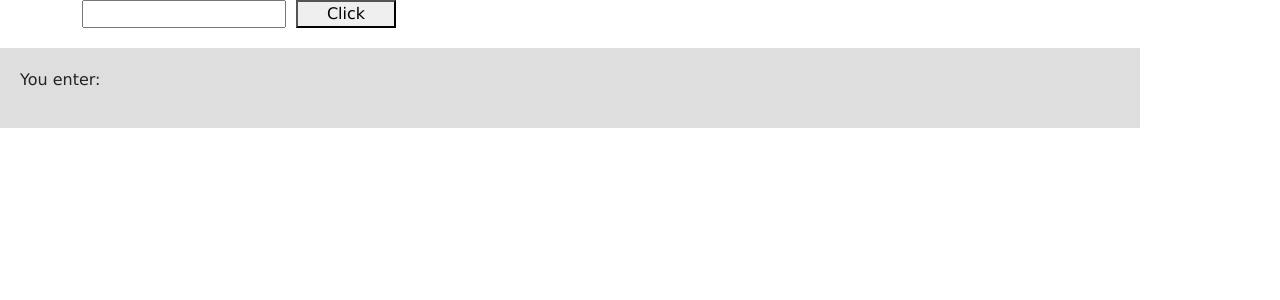
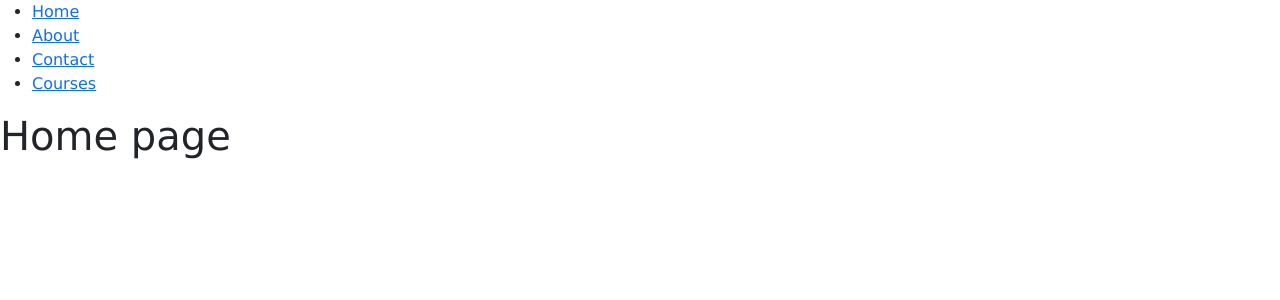
Before and after one commit to trieuquang204/learning-angular, an Angular app: page / in a window 1280 px wide. Shown: the top 300 px of the page. Built offline with nearby package versions, Linux system fonts and the light colour scheme.

Commit message:
Khai bao router

```diff
--- a/src/app/Container/container.component.html
+++ b/src/app/Container/container.component.html
@@ -1,4 +1 @@
-<div class="container">
-  <input type="text" [(ngModel)]="enterText">
-  <button (click)="onBtnClick()">Click</button>
-</div>
+<h1>Home page</h1>
--- a/src/app/Custom-list/custom-list.component.html
+++ b/src/app/Custom-list/custom-list.component.html
@@ -1 +1 @@
-<h1>app container </h1>
+<h1>Contact page</h1>
--- a/src/app/Demo/demo.component.html
+++ b/src/app/Demo/demo.component.html
@@ -1,3 +1 @@
-<div class="container">
-  <p>You enter: {{ inputText }}</p>
-</div>
+<h1>About page</h1>
--- a/src/app/app.component.html
+++ b/src/app/app.component.html
@@ -1,3 +1,16 @@
-
-<app-container></app-container>
-<app-demo></app-demo>
+<div class="main-container">
+  <div class="nav-container">
+    <ul>
+      <li><a href="">Home</a></li>
+      <li><a href="">About</a></li>
+      <li><a href="">Contact</a></li>
+      <li><a href="">Courses</a></li>
+    </ul>
+  </div>
+  <div class="component-container">
+    <!-- <app-container></app-container>
+    <app-demo></app-demo>
+    <app-custom-list></app-custom-list> -->
+    <router-outlet></router-outlet>
+  </div>
+</div>
--- a/src/app/app.module.ts
+++ b/src/app/app.module.ts
@@ -1,6 +1,7 @@
 import { NgModule } from '@angular/core';
 import { BrowserModule } from '@angular/platform-browser';
 import { FormsModule } from '@angular/forms';
+import { Routes, RouterModule } from '@angular/router';
 
 import { AppComponent } from './app.component';
 import { ContainerComponent } from './Container/container.component';
@@ -13,6 +14,13 @@ import { HoverDirective } from './CustomDirective/hover.directive';
 import { HostBindingDirective } from './CustomDirective/host-binding.directive';
 import { ClassCustomDirective } from './CustomDirective/class-custom.directive';
 import { IfDirective } from './CustomDirective/if.directive';
+
+const appRoute: Routes = [
+  {path: '', component: ContainerComponent},
+  {path: 'home', component: ContainerComponent},
+  {path: 'about', component: DemoComponent},
+  {path: 'contact', component: CustomListComponent},
+]
 
 @NgModule({
   declarations: [
@@ -29,7 +37,8 @@ import { IfDirective } from './CustomDirective/if.directive';
   ],
   imports: [
     BrowserModule,
-    FormsModule
+    FormsModule,
+    RouterModule.forRoot(appRoute)
   ],
   providers: [],
   bootstrap: [AppComponent]
```
Also changed, not shown: note.txt.
